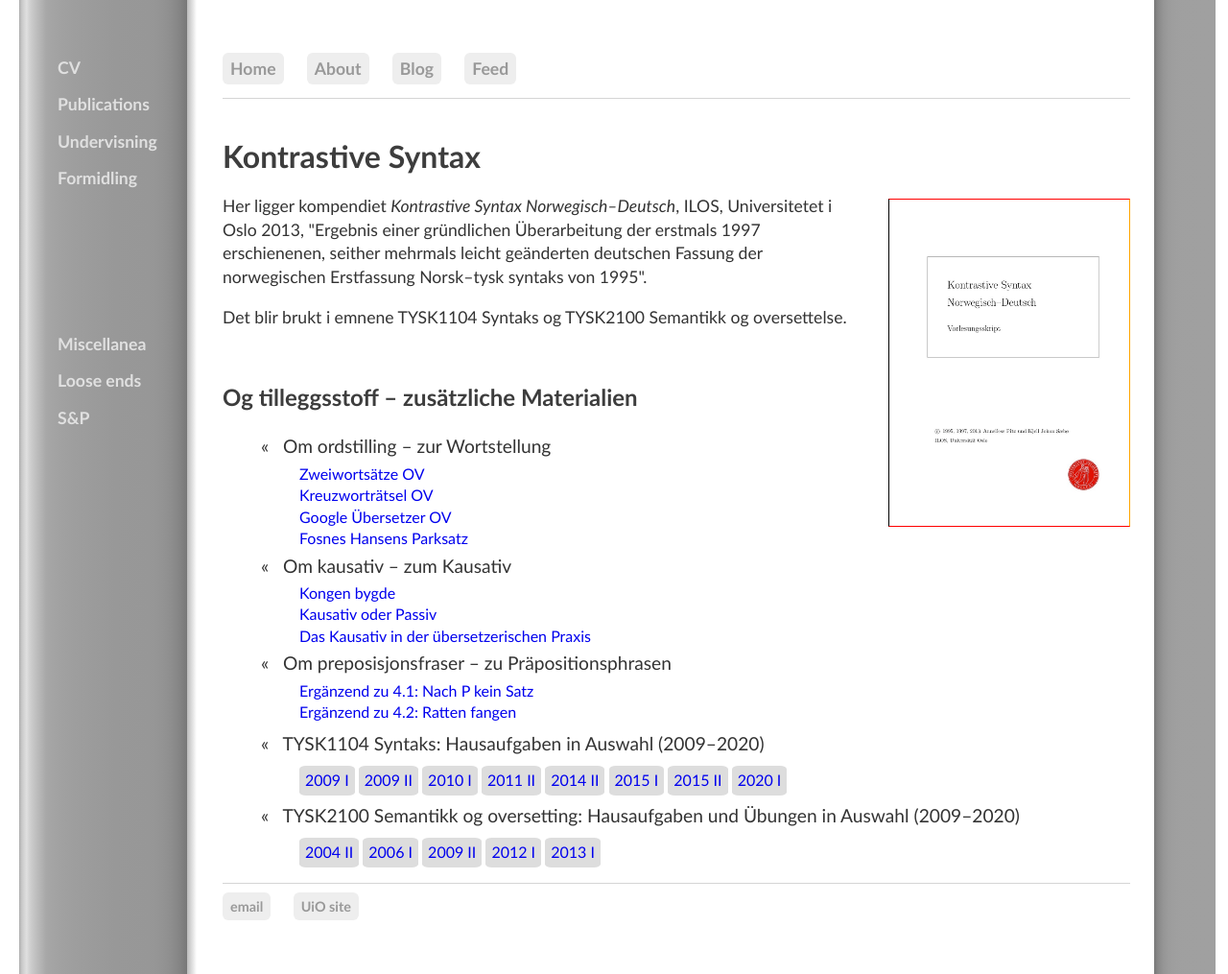
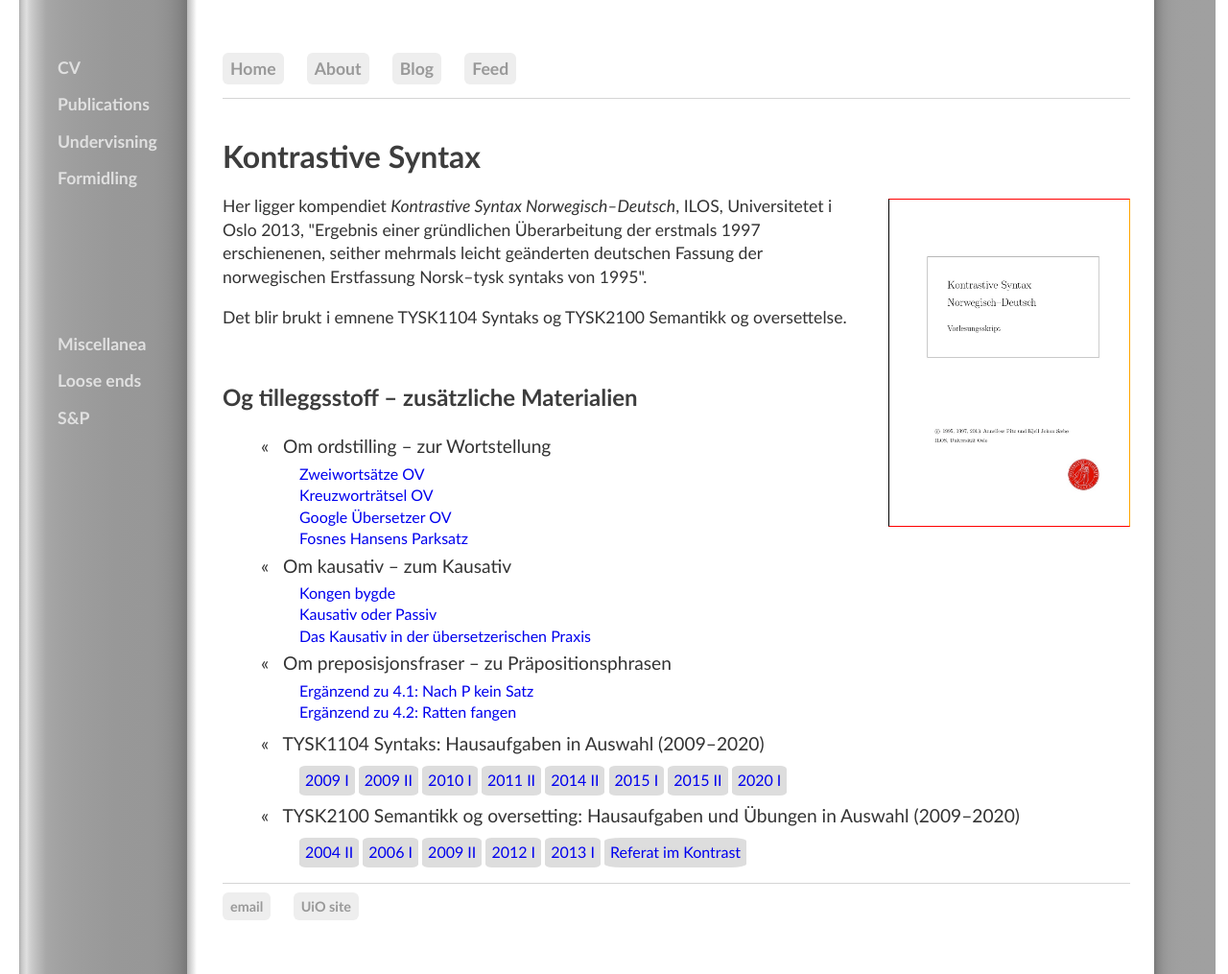
Before and after one commit to kjelljs/kjelljs.github.io, a Jekyll site: the page built from courses/kontrast/index.html, in a window 1280 px wide and 1015 px high. Shown: the whole window at 96% size. Built offline with Jekyll 4.4.1, drawn with Linux system fonts in a browser that asks for light colours.

Commit message:
Update index.html

```diff
--- a/courses/kontrast/index.html
+++ b/courses/kontrast/index.html
@@ -40,5 +40,6 @@
   <li style="display:inline-block; padding-right: 6px; background: #ddd; padding: 4px 6px 4px 6px; border-radius: 12%;"><a href="/courses/kontrast/2009II.html">2009 II</a></li>
   <li style="display:inline-block; padding-right: 6px; background: #ddd; padding: 4px 6px 4px 6px; border-radius: 12%;"><a href="/courses/kontrast/2009IV.html">2012 I</a></li>
   <li style="display:inline-block; padding-right: 6px; background: #ddd; padding: 4px 6px 4px 6px; border-radius: 12%;"><a href="/courses/kontrast/2009IV.html">2013 I</a></li>
+  <li style="display:inline-block; padding-right: 6px; background: #ddd; padding: 4px 6px 4px 6px; border-radius: 12%;"><a href="/courses/kontrast/referat.html">Referat im Kontrast</a></li>
 </ul></li>
 </ul>
```
